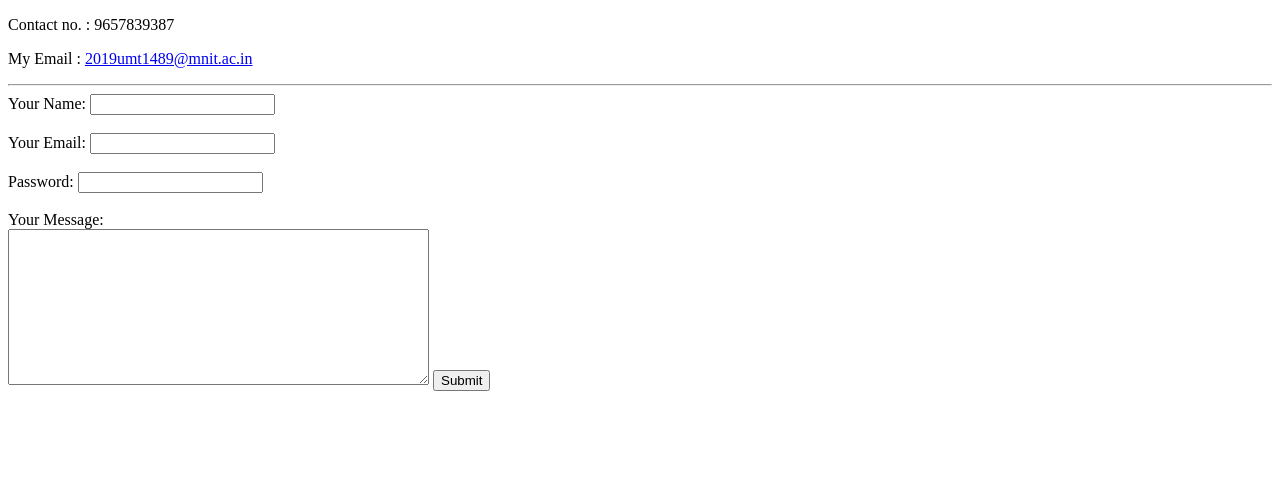
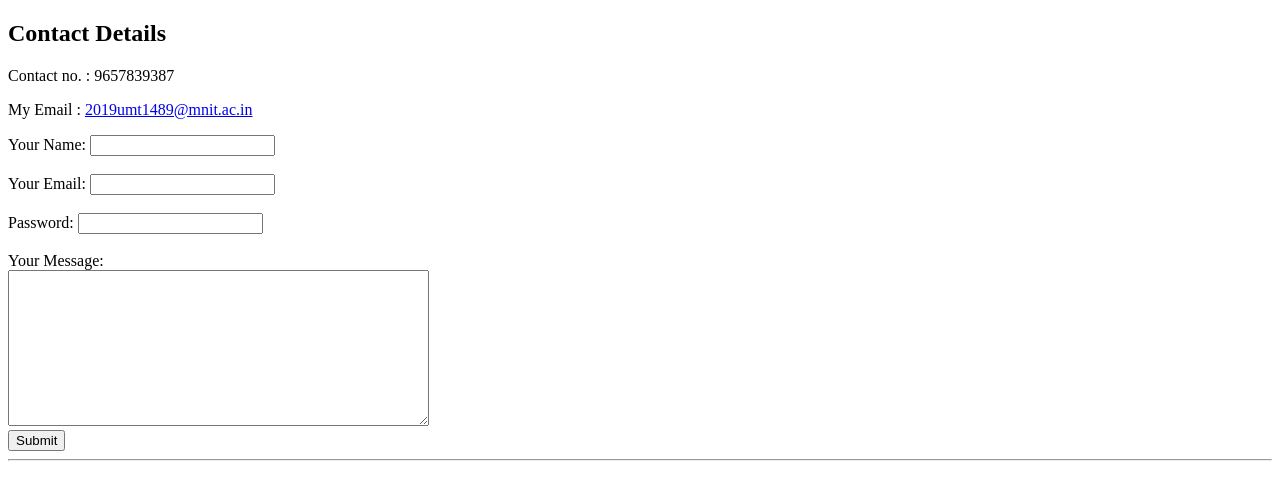
Before and after one commit to priyalmalviya/CV, a plain HTML site: page Contact details.html in a window 1280 px wide. Drawn offline with Linux system fonts and the light colour scheme.

Commit message:
Update Contact details.html

```diff
--- a/Contact details.html
+++ b/Contact details.html
@@ -1,13 +1,16 @@
 <!DOCTYPE html>
 <html lang="en" dir="ltr">
+
 <head>
   <meta charset="utf-8">
-    <title></title>
+  <title>Contact Details</title>
 </head>
+
 <body>
+  <h2>Contact Details</h2>
   <p>Contact no. : 9657839387</p>
   <p>My Email : <a href="https://myaccount.google.com/?utm_source=OGB&tab=mk&utm_medium=act&pli=1&gar=1">2019umt1489@mnit.ac.in</a></p>
-<hr>
+
   <form action="mailto:info@malviyapriyal18.com" method="post" enctype="text/plain">
     <label>Your Name:</label>
     <input type="text" name="yourname" value=""><br><br>
@@ -17,12 +20,14 @@
     <!--  <input type="color" name="" value=""><br>-->
     <input type="password" name="password" value=""><br><br>
     <label>Your Message:</label><br>
-      <textarea name="name" rows="10" cols="50"></textarea>
-      <input type="submit" name="" ><br>
+    <textarea name="name" rows="10" cols="50"></textarea><br>
+    <input type="submit" name=""><br>
+    <hr>
     <!--  <input type="date" name="" value=""><br>
       <input type="radio" name="" value=""><br>
       <input type="file" name="" value=""><br>
       <input type="range" name="" value="">-->
   </form>
 </body>
+
 </html>
```
Lines whose indentation alone changed are shown as unchanged.
